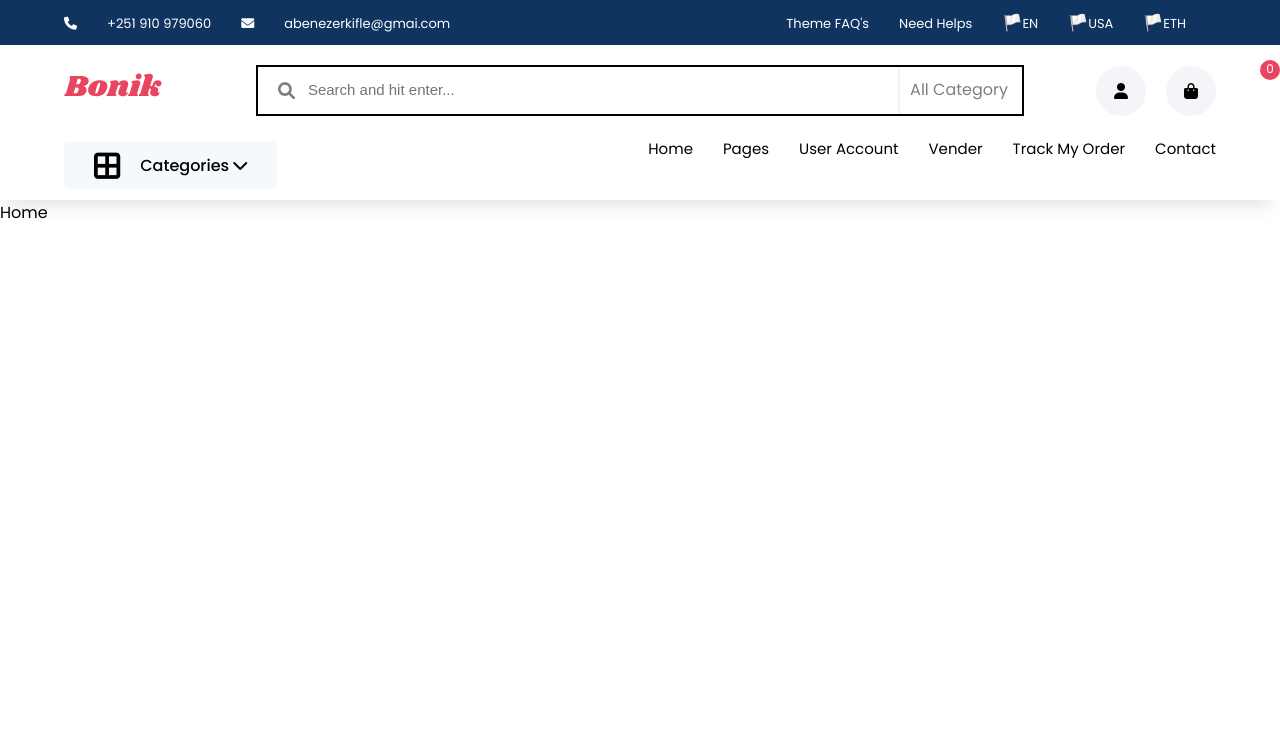
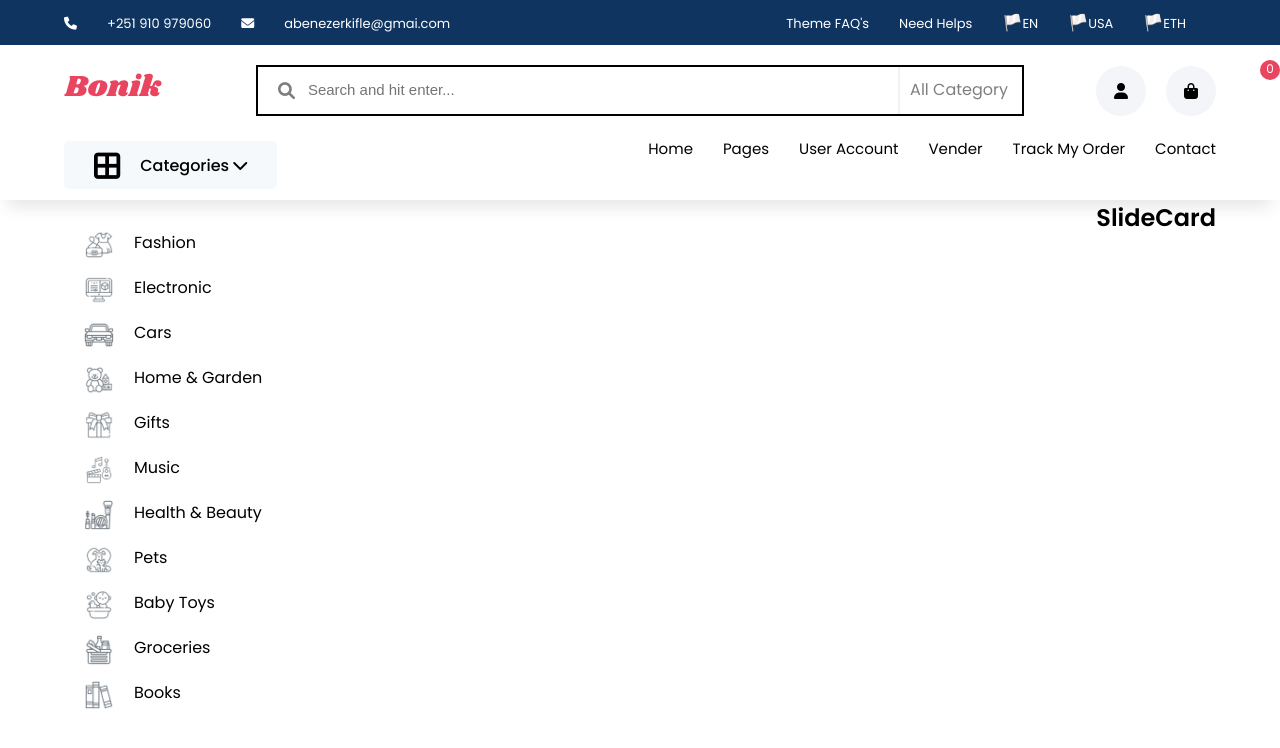
Before and after one commit to abenooo/Ecommerice-Website-in-React, a React (Create React App) app: page / in a window 1280 px wide. Shown: the top 748 px of the page. Built offline with nearby package versions, Linux system fonts and the light colour scheme.

Commit message:
Fineshed side bar

```diff
--- a/src/App.css
+++ b/src/App.css
@@ -19,3 +19,41 @@ body {
     max-width: 90%;
     margin: auto;
 }
+
+
+/* category */
+
+.contentWidth {
+    width: 77%;
+}
+
+.category {
+    width: 23%;
+    box-shadow: rgb(43, 52, 68 / 10%) 0 4px 16px;
+    height: 510px;
+    padding: 15px 0;
+    border-radius: 5px;
+    margin-top: 5px;
+}
+
+.category img {
+    width: 30px;
+    height: 30px;
+    margin-top: 10px;
+    object-fit: contain;
+}
+
+.category span {
+    margin: 10px 20px;
+    text-transform: capitalize;
+}
+
+.category .box {
+    transition: 0.5s;
+    padding: 0 20px;
+}
+
+.category .box:hover {
+    background-color: #ffe1ef;
+    cursor: pointer;
+}
--- a/src/components/mainpage/Categories.jsx
+++ b/src/components/mainpage/Categories.jsx
@@ -1,7 +1,65 @@
-import React from 'react'
+import React from "react";
 
 export const Categories = () => {
+    const data = [
+        {
+          cateImg: "./images/category/cat1.png",
+          cateName: "Fashion",
+        },
+        {
+          cateImg: "./images/category/cat2.png",
+          cateName: "Electronic",
+        },
+        {
+          cateImg: "./images/category/cat3.png",
+          cateName: "Cars",
+        },
+        {
+          cateImg: "./images/category/cat4.png",
+          cateName: "Home & Garden",
+        },
+        {
+          cateImg: "./images/category/cat5.png",
+          cateName: "Gifts",
+        },
+        {
+          cateImg: "./images/category/cat6.png",
+          cateName: "Music",
+        },
+        {
+          cateImg: "./images/category/cat7.png",
+          cateName: "Health & Beauty",
+        },
+        {
+          cateImg: "./images/category/cat8.png",
+          cateName: "Pets",
+        },
+        {
+          cateImg: "./images/category/cat9.png",
+          cateName: "Baby Toys",
+        },
+        {
+          cateImg: "./images/category/cat10.png",
+          cateName: "Groceries",
+        },
+        {
+          cateImg: "./images/category/cat11.png",
+          cateName: "Books",
+        },
+      ]
+
   return (
-    <div>Categories</div>
-  )
-}
+    <>
+      <div className="category">
+        {data.map((value, index) => {
+          return (
+            <div className="box f_flex" key={index}>
+              <img src={value.cateImg} alt="" />
+              <span>{value.cateName}</span>
+            </div>
+          );
+        })}
+      </div>
+    </>
+  );
+};
--- a/src/components/mainpage/Home.jsx
+++ b/src/components/mainpage/Home.jsx
@@ -1,9 +1,16 @@
 import React from "react";
+import { Categories } from "./Categories";
+import SlideCard from "./SlideCard";
 
 const Home = () => {
   return (
     <>
-      <p>Home</p>
+      <section className="home">
+        <div className="container d_flex">
+          <Categories />
+          <SlideCard />
+        </div>
+      </section>
     </>
   );
 };
--- a/src/components/mainpage/SlideCard.jsx
+++ b/src/components/mainpage/SlideCard.jsx
@@ -0,0 +1,11 @@
+import React from "react";
+
+function SlideCard() {
+  return (
+    <>
+      <h1>SlideCard</h1>
+    </>
+  );
+}
+
+export default SlideCard;
```
